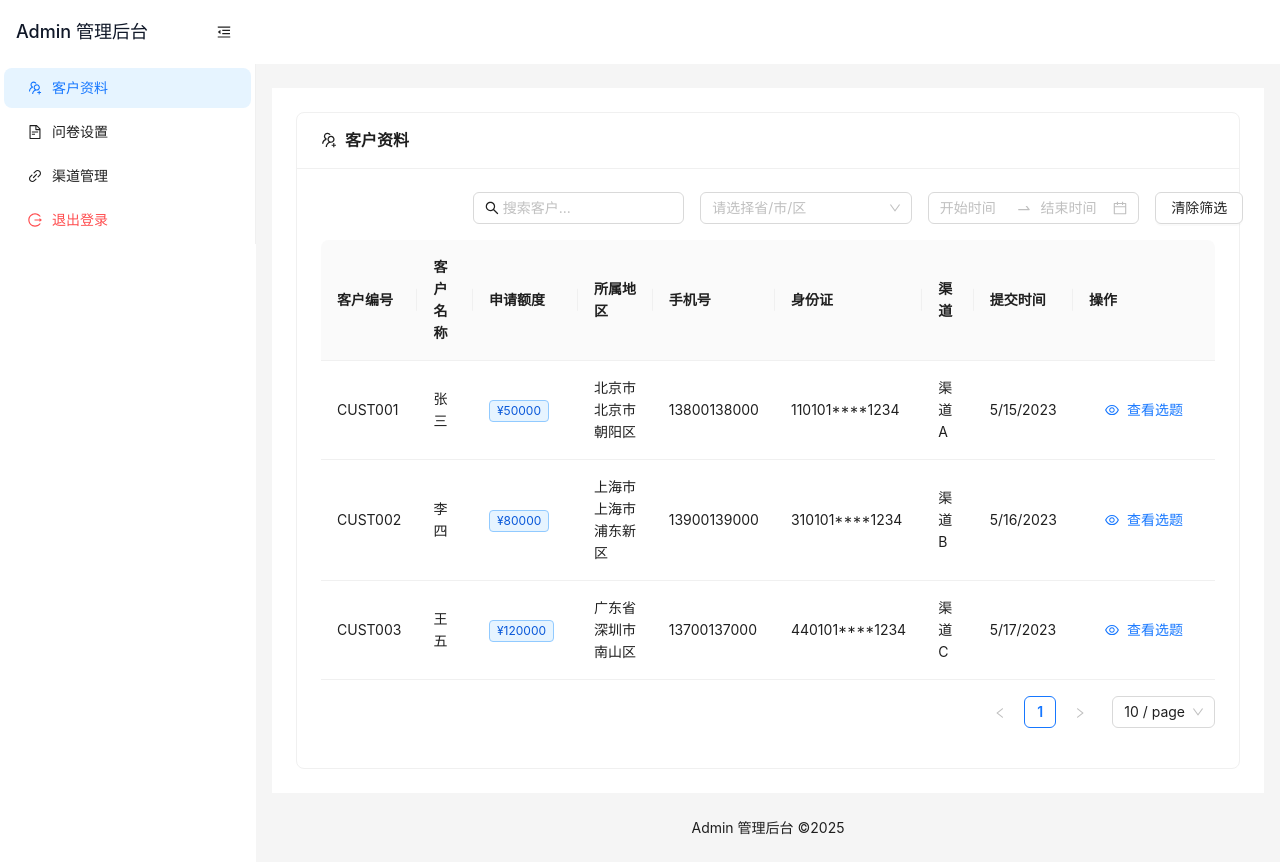
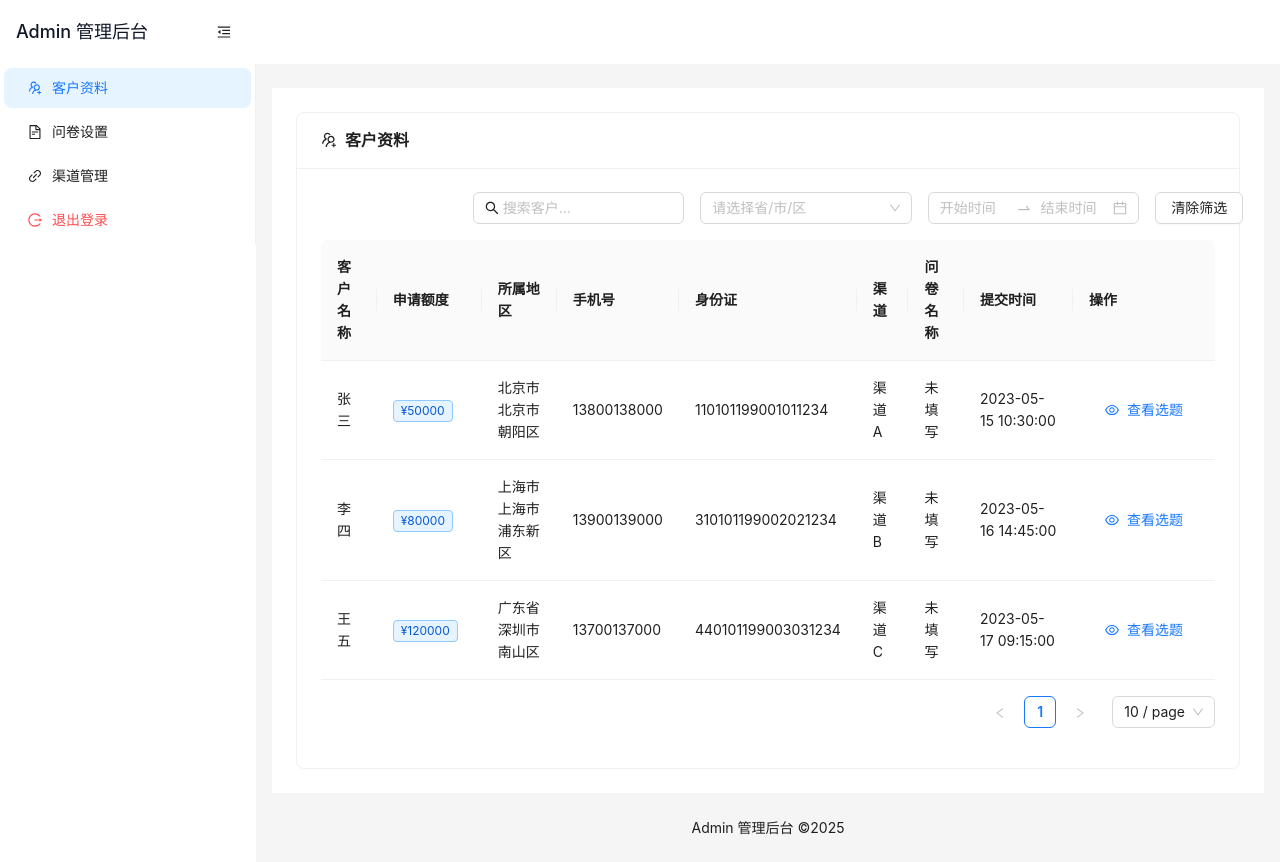
Before and after one commit to cincore2023/loan, a Next.js app: page /admin/customers in a window 1280 px wide. Built offline with nearby package versions, Linux system fonts and the light colour scheme.

Commit message:
客户管理

```diff
--- a/app/admin/customers/page.tsx
+++ b/app/admin/customers/page.tsx
@@ -4,8 +4,6 @@ import { useState, useEffect, useMemo } from 'react';
 import { useRouter } from 'next/navigation';
 import {
   UsergroupAddOutlined,
-  PlusOutlined,
-  EditOutlined,
   EyeOutlined,
   SearchOutlined
 } from '@ant-design/icons';
@@ -31,10 +29,10 @@ import {
   Empty,
   Typography
 } from 'antd';
-import type { CascaderProps } from 'antd';
 import AntdSidebar from '@/components/admin/antd-sidebar';
 import { provinces, cities, districts } from '@/lib/china-division';
 import type { Dayjs } from 'dayjs';
+import dayjs from 'dayjs';
 
 const { Header, Content, Footer, Sider } = Layout;
 const { RangePicker } = DatePicker;
@@ -63,6 +61,7 @@ interface Customer {
   createdAt: string;
   updatedAt: string;
   selectedQuestions?: CustomerSelectedQuestion[] | null;
+  questionnaireName?: string | null;
 }
 
 // 用户选择的题目和答案类型
@@ -293,11 +292,6 @@ export default function CustomersPage() {
 
   const columns = [
     {
-      title: '客户编号',
-      dataIndex: 'customerNumber',
-      key: 'customerNumber',
-    },
-    {
       title: '客户名称',
       dataIndex: 'customerName',
       key: 'customerName',
@@ -330,7 +324,7 @@ export default function CustomersPage() {
       dataIndex: 'idCard',
       key: 'idCard',
       render: (idCard: string | null) =>
-        idCard ? `${idCard.substring(0, 6)}****${idCard.substring(idCard.length - 4)}` : '未填写',
+        idCard ? idCard : '未填写',
     },
     {
       title: '渠道',
@@ -339,11 +333,17 @@ export default function CustomersPage() {
       render: (channel: string | null) => channel || '未填写',
     },
     {
+      title: '问卷名称',
+      dataIndex: 'questionnaireName',
+      key: 'questionnaireName',
+      render: (name: string | null) => name || '未填写',
+    },
+    {
       title: '提交时间',
       dataIndex: 'submissionTime',
       key: 'submissionTime',
       render: (time: string | null) =>
-        time ? new Date(time).toLocaleDateString() : '未填写',
+        time ? dayjs(time).format('YYYY-MM-DD HH:mm:ss') : '未填写',
     },
     {
       title: '操作',
--- a/package.json
+++ b/package.json
@@ -32,6 +32,7 @@
     "bcryptjs": "^3.0.2",
     "class-variance-authority": "^0.7.1",
     "clsx": "^2.1.1",
+    "dayjs": "^1.11.18",
     "drizzle-orm": "^0.44.5",
     "jose": "^6.1.0",
     "lucide-react": "^0.544.0",
```
Also changed, not shown: 1 other file (tests, documents, lock files or other folders).
